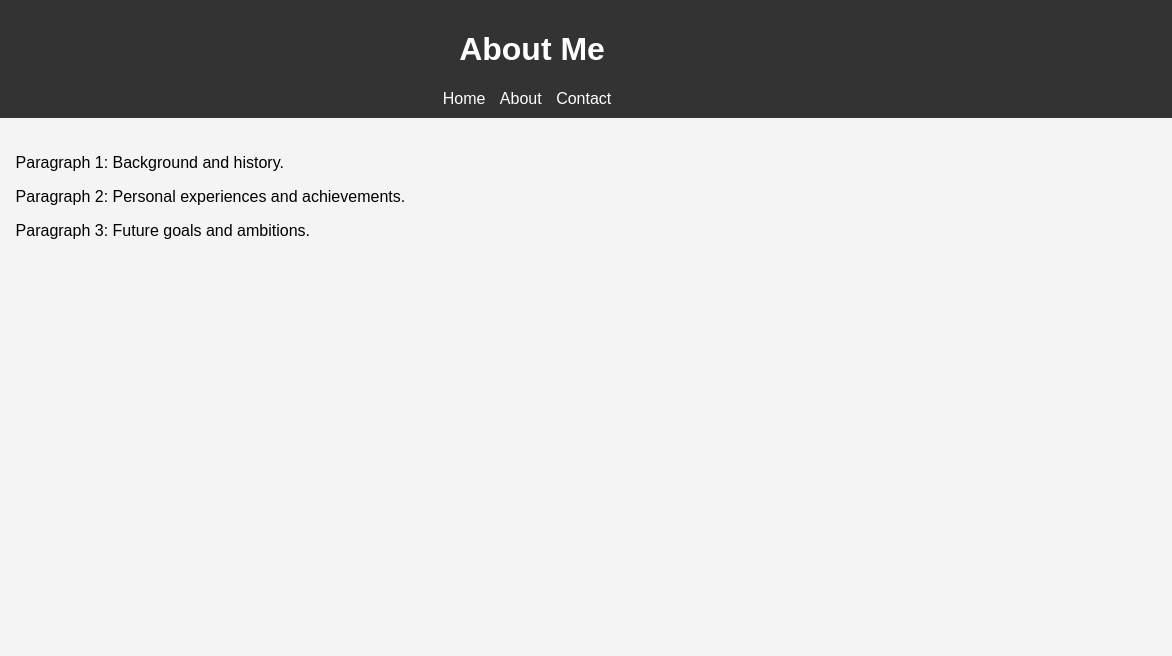
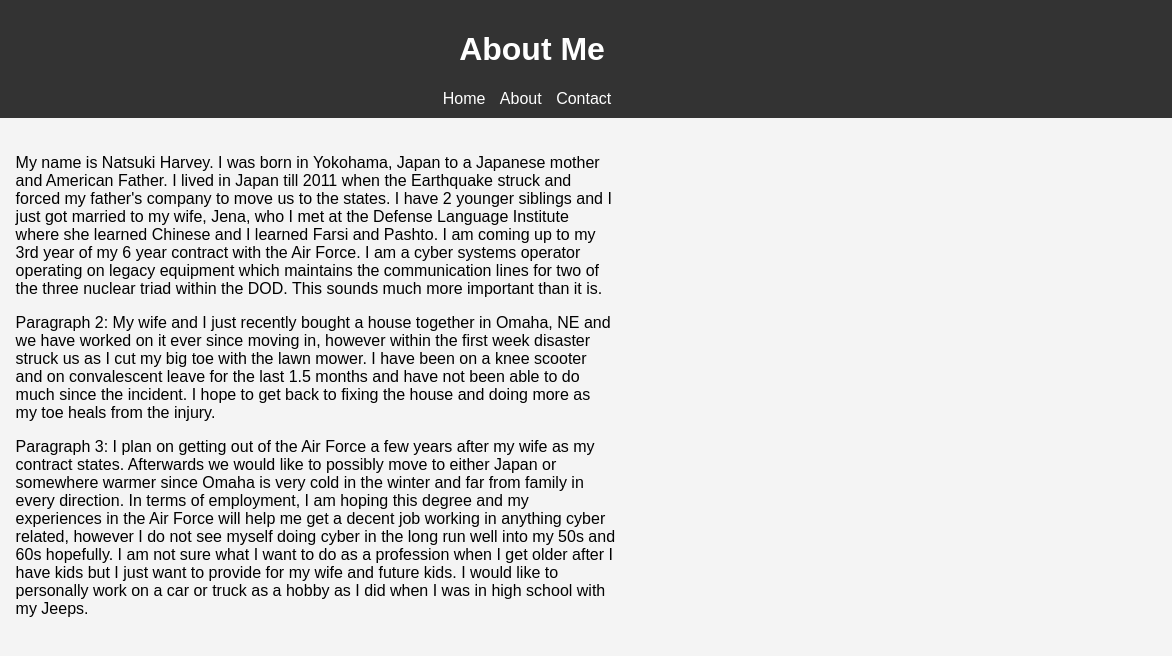
Before and after one commit to Nharvey8/web-development-project, a plain HTML site: page about.html in a window 1280 px wide. Shown: the full height of the page, 108-1280 px from the left. Drawn offline with Linux system fonts and the light colour scheme.

Commit message:
Update about.html

```diff
--- a/about.html
+++ b/about.html
@@ -21,9 +21,17 @@
         <section class="about-section">
             <img src="path_to_your_image.jpg" alt="My Photo" class="profile-img">
             <div class="bio-text">
-                <p>Paragraph 1: Background and history.</p>
-                <p>Paragraph 2: Personal experiences and achievements.</p>
-                <p>Paragraph 3: Future goals and ambitions.</p>
+                <p>My name is Natsuki Harvey. I was born in Yokohama, Japan to a Japanese mother and American Father. I lived in Japan till 2011 when the Earthquake struck and forced my father's company to move us to the states.
+                    I have 2 younger siblings and I just got married to my wife, Jena, who I met at the Defense Language Institute where she learned Chinese and I learned Farsi and Pashto.
+                    I am coming up to my 3rd year of my 6 year contract with the Air Force. I am a cyber systems operator operating on legacy
+                equipment which maintains the communication lines for two of the three nuclear triad within the DOD. This sounds much more important than it is. </p>
+                <p>Paragraph 2: My wife and I just recently bought a house together in Omaha, NE and we have worked on it ever since moving in, however within the first week disaster struck us as I cut my big toe with
+                the lawn mower. I have been on a knee scooter and on convalescent leave for the last 1.5 months and have not been able to do much since the incident. I hope to get back to fixing the house and doing more
+                as my toe heals from the injury.</p>
+                <p>Paragraph 3: I plan on getting out of the Air Force a few years after my wife as my contract states. Afterwards we would like to possibly move to either Japan or somewhere warmer since Omaha is very
+                cold in the winter and far from family in every direction. In terms of employment, I am hoping this degree and my experiences in the Air Force will help me get a decent job working in anything cyber related,
+                    however I do not see myself doing cyber in the long run well into my 50s and 60s hopefully. I am not sure what I want to do as a profession when I get older after I have kids but I just want to provide for my wife and future kids.
+                    I would like to personally work on a car or truck as a hobby as I did when I was in high school with my Jeeps. </p>
             </div>
         </section>
     </main>
```
